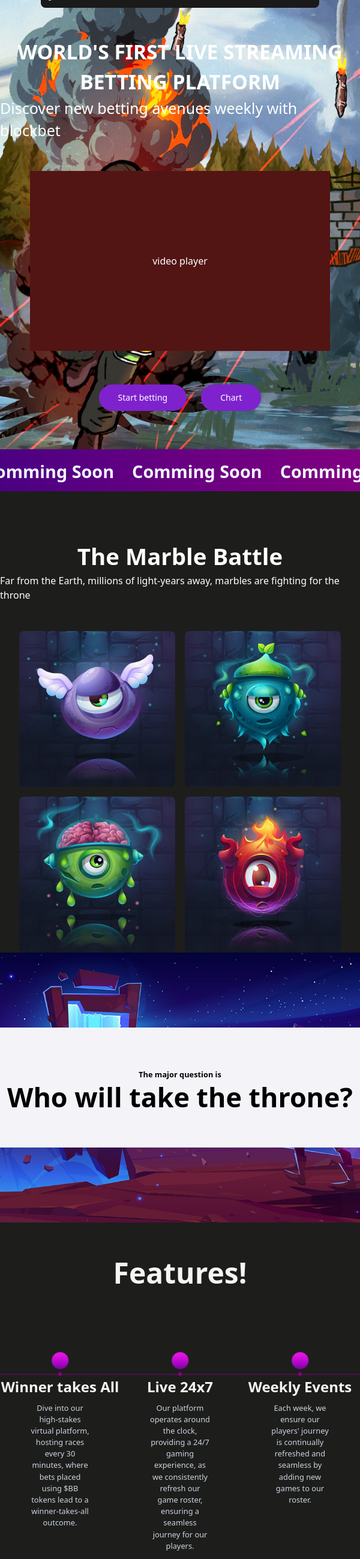
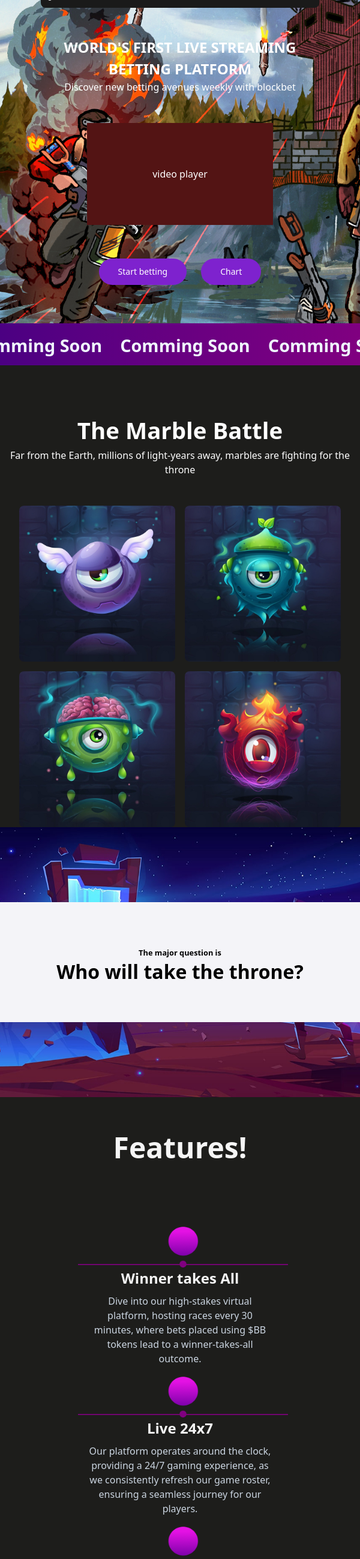
Before and after one commit to Vikramop/gaming-frontend, a React (Vite) app: page / in a window 600 px wide. Shown: the part 187-2786 px from the top of the page at 60% size. Built offline with nearby package versions, Linux system fonts and the light colour scheme.

Commit message:
mobile responsive

```diff
--- a/src/App.css
+++ b/src/App.css
@@ -23,10 +23,6 @@ html {
   color: #fff;
   left: 300px;
   padding-left: 10px;
-}
-
-.clip {
-  background-color: #fff;
 }
 
 .home {
@@ -174,8 +170,6 @@ html {
   justify-content: center;
   display: flex;
   flex-direction: column;
-  border-left: 1px solid #000;
-  border-right: 1px solid #000;
 }
 .t3 {
   width: 245px;
@@ -184,7 +178,6 @@ html {
   justify-content: center;
   display: flex;
   flex-direction: column;
-  border-right: 1px solid #000;
 }
 .t4 {
   width: 245px;
@@ -256,6 +249,16 @@ html {
   }
   100% {
     transform: translateX(calc(-100% - 32px));
+  }
+}
+
+@media (min-width: 600px) {
+  .t2 {
+    border-left: 1px solid #000;
+    border-right: 1px solid #000;
+  }
+  .t3 {
+    border-right: 1px solid #000;
   }
 }
 
@@ -356,3 +359,114 @@ html {
     font-size: 2.4rem;
   }
 }
+
+@media (max-width: 600px) {
+  .video-frame {
+    width: 310px;
+    height: 170px;
+  }
+  .players {
+    height: auto;
+  }
+
+  .players p {
+    text-align: center;
+  }
+  .home {
+    height: auto;
+  }
+  .home p {
+    font-size: 1rem;
+  }
+  .herotext {
+    font-size: 0.5rem;
+  }
+
+  .major {
+    height: 450px;
+  }
+  .whitespace {
+    height: 200px;
+  }
+  .major h2 {
+    font-size: 2rem;
+  }
+
+  .major p {
+    font-size: 0.8rem;
+  }
+  .features {
+    height: 1000px;
+  }
+  .featurec {
+    display: flex;
+    flex-direction: column;
+    align-items: center;
+    justify-self: center;
+  }
+  .feature1 {
+    height: 250px;
+  }
+  .feature2 {
+    height: 250px;
+  }
+  .feature3 {
+    height: 250px;
+  }
+  .features h6 {
+    font-size: 1.5rem;
+  }
+  .features p {
+    margin-top: 0.5rem;
+    font-size: 1rem;
+  }
+  .featurec img {
+    width: 350px;
+    margin-left: 30px;
+  }
+
+  .tokenomics h3 {
+    font-size: 2.8rem;
+  }
+  .tokenomics p {
+    font-size: 1.5rem;
+    font-weight: 700;
+  }
+  .tokenomics {
+    display: flex;
+    flex-direction: column;
+    justify-content: center;
+    height: 450px;
+  }
+  .t2 {
+    border-top: 1px solid #000;
+    border-bottom: 1px solid #000;
+  }
+  .t3 {
+    border-bottom: 1px solid #000;
+  }
+  /* .faqc {
+    display: flex;
+    flex-direction: column;
+    align-items: center;
+  } */
+  /* .faq h5 {
+    font-size: 1.5rem;
+  } */
+
+  .faq {
+    height: 1200px;
+  }
+  .commingsoon {
+    height: 70px;
+  }
+  .commingsoon h1 {
+    font-size: 1.8rem;
+  }
+  .players p {
+    font-size: 1rem;
+  }
+  .players h1 {
+    font-size: 2.4rem;
+  }
+}
--- a/src/components/Faq.jsx
+++ b/src/components/Faq.jsx
@@ -7,7 +7,7 @@ const Faq = () => {
       <p className="flex justify-center pt-4 text-[25px] font-light">
         We know you have questions too.
       </p>
-      <div className="flex justify-center gap-1 mt-8">
+      <div className="faqc flex justify-center gap-1 mt-8">
         <div className="q1 px-4">
           <h5 className=" text-[25px] font-bold">
             What is the schedule for the races on your platform?
--- a/src/components/Features.jsx
+++ b/src/components/Features.jsx
@@ -6,7 +6,7 @@ const Features = () => {
       <h1 className="flex justify-center text-neutral-100 py-12 font-bold text-[3rem]">
         Features!
       </h1>
-      <div className=" flex justify-center mt-12 text-neutral-100">
+      <div className=" featurec flex justify-center mt-12 text-neutral-100">
         <div className="feature1">
           <img src={Line} />
           <h6 className="flex justify-center text-[30px] font-bold text-neutral-100">
```
